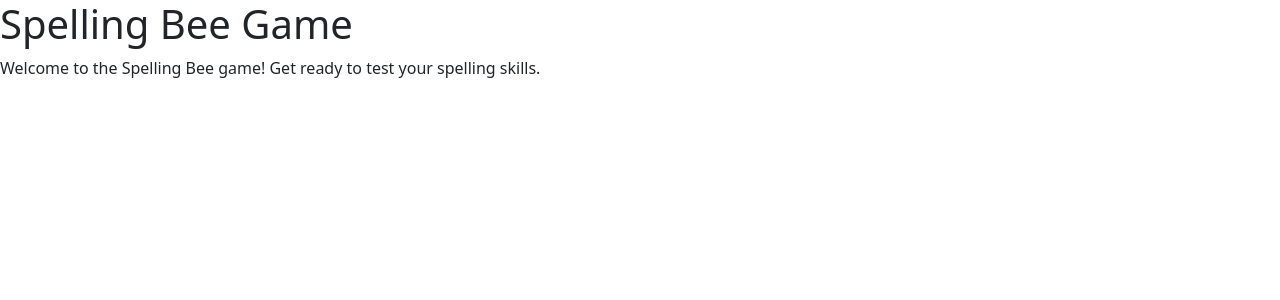
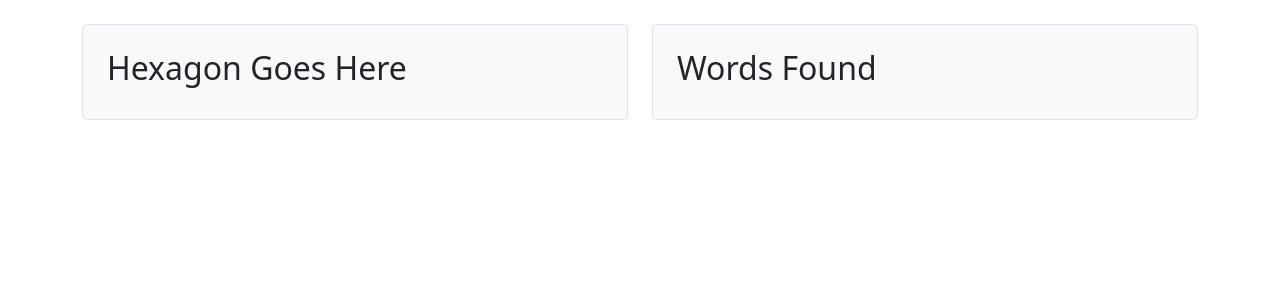
Before and after one commit to ben-hockley/js_games, a FastAPI app: page /play/spelling-bee in a window 1280 px wide. Shown: the top 300 px of the page. Run offline with FastAPI, Linux system fonts and the light colour scheme.

Commit message:
Spelling Bee : configured dynamic template to honeycomb to pick letters from and list of words found that adapts to screen size

```diff
--- a/templates/base.html
+++ b/templates/base.html
@@ -3,8 +3,14 @@
 <head>
     <meta charset="UTF-8">
     <title>{% block title %}{% endblock %}</title>
+
+    <!-- Bootstrap CSS -->
     <link href="https://cdn.jsdelivr.net/npm/bootstrap@5.3.3/dist/css/bootstrap.min.css" rel="stylesheet">
 </head>
 <body>
     {% block content %}{% endblock %}
+
+    <!-- Bootstrap JS -->
+    <script src="https://cdn.jsdelivr.net/npm/bootstrap@5.3.3/dist/js/bootstrap.bundle.min.js"></script>
+    {% block scripts %}{% endblock %}
 </body>
--- a/templates/play/spelling_bee.html
+++ b/templates/play/spelling_bee.html
@@ -3,6 +3,24 @@
 {% block title %}Spelling Bee{% endblock %}
 
 {% block content %}
-  <h1>Spelling Bee Game</h1>
-  <p>Welcome to the Spelling Bee game! Get ready to test your spelling skills.</p>
+<div class="container my-4">
+  <div class="row">
+    <div class="col-12 col-lg-6 mb-4">
+      <div class="p-4 border rounded h-100 bg-light">
+        <!-- Box Containing Hexagon to pick letters from -->
+        <h2>Hexagon Goes Here</h2>
+      </div>
+    </div>
+    <div class="col-12 col-lg-6 mb-4">
+      <div class="p-4 border rounded h-100 bg-light">
+        <!-- Box Containing Words Found -->
+        <h2>Words Found</h2>
+      </div>
+    </div>
+  </div>
+</div>
 {% endblock %}
+
+{% block scripts %}
+  <script src="/static/js/spelling_bee.js"></script>
+{% endblock %}
```
